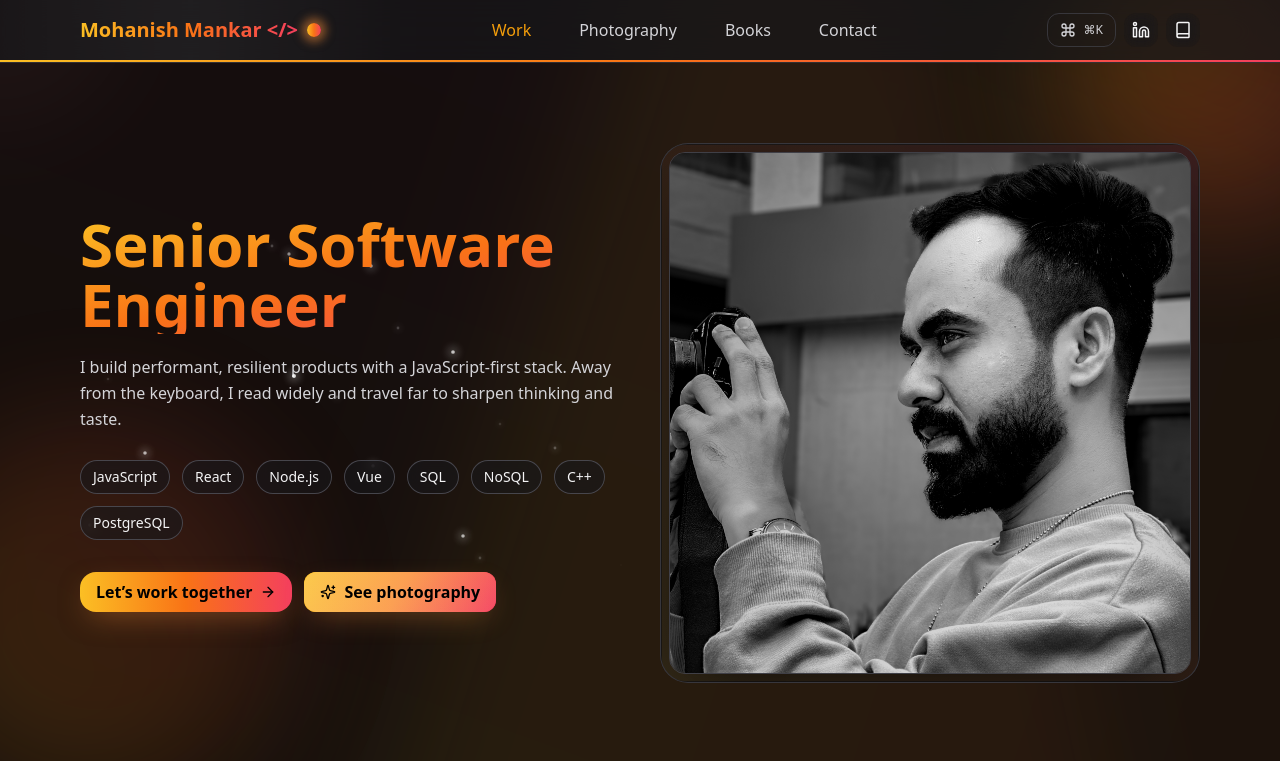
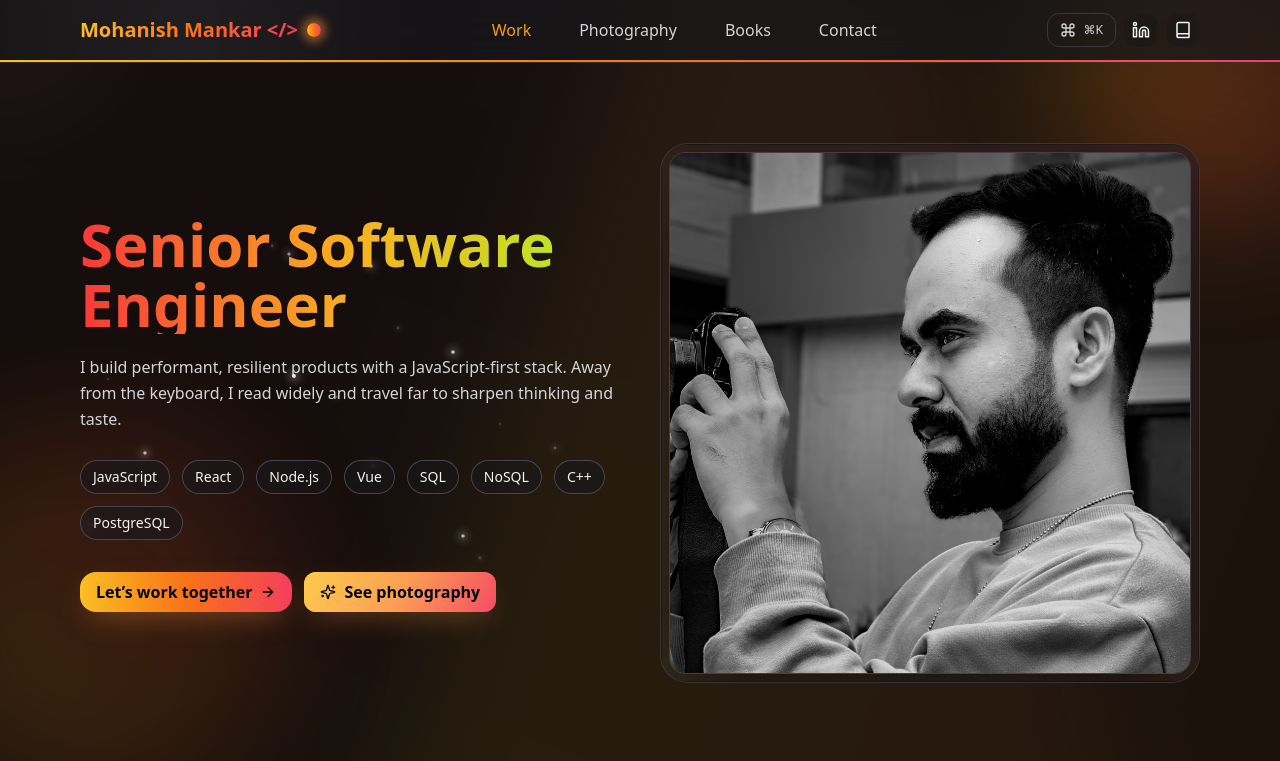
Before and after one commit to mohanish35/mohanish-website, a Next.js app: page / in a window 1280 px wide. Shown: the top 761 px of the page. Built offline with nearby package versions, Linux system fonts and the light colour scheme.

Commit message:
color gradient for hero text

```diff
--- a/pages/index.tsx
+++ b/pages/index.tsx
@@ -509,6 +509,28 @@ const booksList = [
 // ---------- Page ----------
 export default function Home() {
   const reduce = useReducedMotion()
+  const { scrollYProgress } = useScroll()
+  const hueSpring = useSpring(scrollYProgress, {
+    stiffness: 120,
+    damping: 28,
+    mass: 0.2,
+  })
+
+  const hue = useTransform(hueSpring, [0, 1], [0, 360])
+
+  const heroGradient = useTransform(
+    hue,
+    (h) =>
+      `linear-gradient(90deg,
+    hsl(${Math.round(h)} 95% 60%),
+    hsl(${Math.round((h + 40) % 360)} 95% 55%),
+    hsl(${Math.round((h + 80) % 360)} 90% 55%)
+  )`
+  )
+
+  const heroStyle = reduce
+    ? { "--hero": `linear-gradient(90deg, #fbbf24, #fb923c, #f43f5e)` }
+    : { "--hero": heroGradient }
 
   // UI State
   const [active, setActive] = useState<string>("work")
@@ -910,13 +932,14 @@ export default function Home() {
           className="relative"
         >
           <SparkleField />
-          <h1
-            className={`text-5xl md:text-6xl font-semibold leading-tight bg-gradient-to-br ${ACCENT} bg-clip-text text-transparent relative`}
+          <motion.h1
+            style={{ "--hero": heroGradient } as React.CSSProperties}
+            className="text-5xl md:text-6xl font-semibold leading-tight
+             bg-clip-text text-transparent [background-image:var(--hero)] relative"
           >
             Senior Software Engineer
             <span className="pointer-events-none absolute -inset-x-4 -inset-y-2 -z-10 rounded-3xl bg-white/5 blur-xl" />
-            {/* sparkles intentionally removed behind headline */}
-          </h1>
+          </motion.h1>
           <p className="mt-5 text-zinc-300 leading-relaxed max-w-xl">
             I build performant, resilient products with a JavaScript‑first
             stack. Away from the keyboard, I read widely and travel far to
@@ -948,7 +971,13 @@ export default function Home() {
             </ShimmerButton>
           </div>
         </motion.div>
-        <Tilt>
+        <Tilt
+          whileHover={{
+            y: -4,
+            boxShadow: "0 20px 60px -30px rgba(251,146,60,.35)",
+          }}
+          transition={{ type: "spring", stiffness: 300, damping: 24 }}
+        >
           <div className="relative rounded-[28px] p-2 border border-zinc-700/80 bg-zinc-900/70 backdrop-blur overflow-hidden">
             <div
               aria-hidden
```
